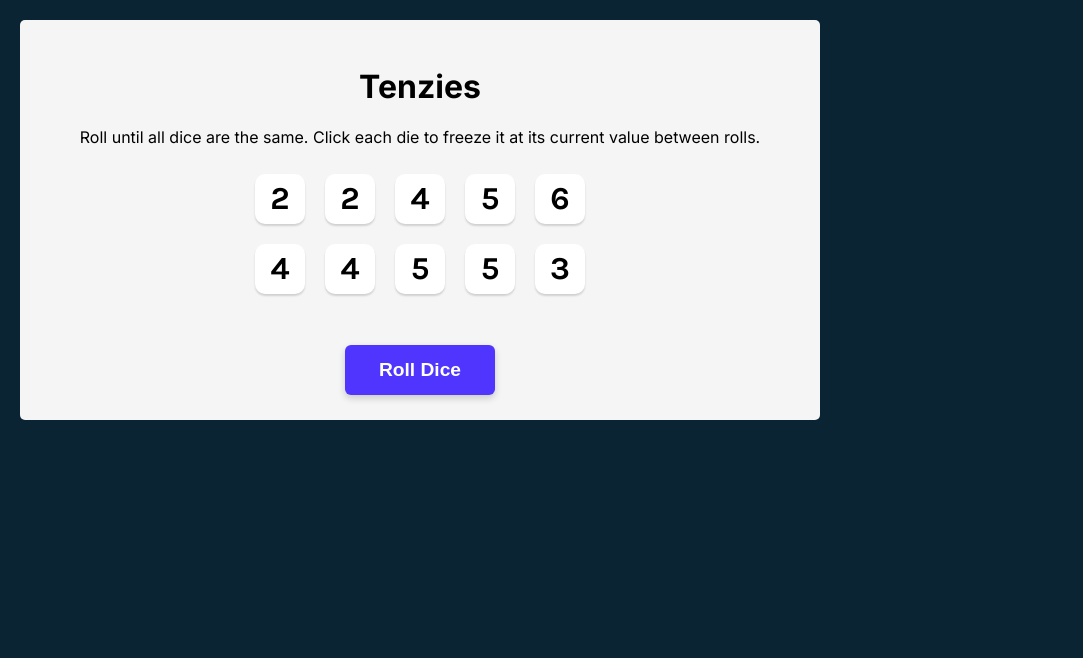
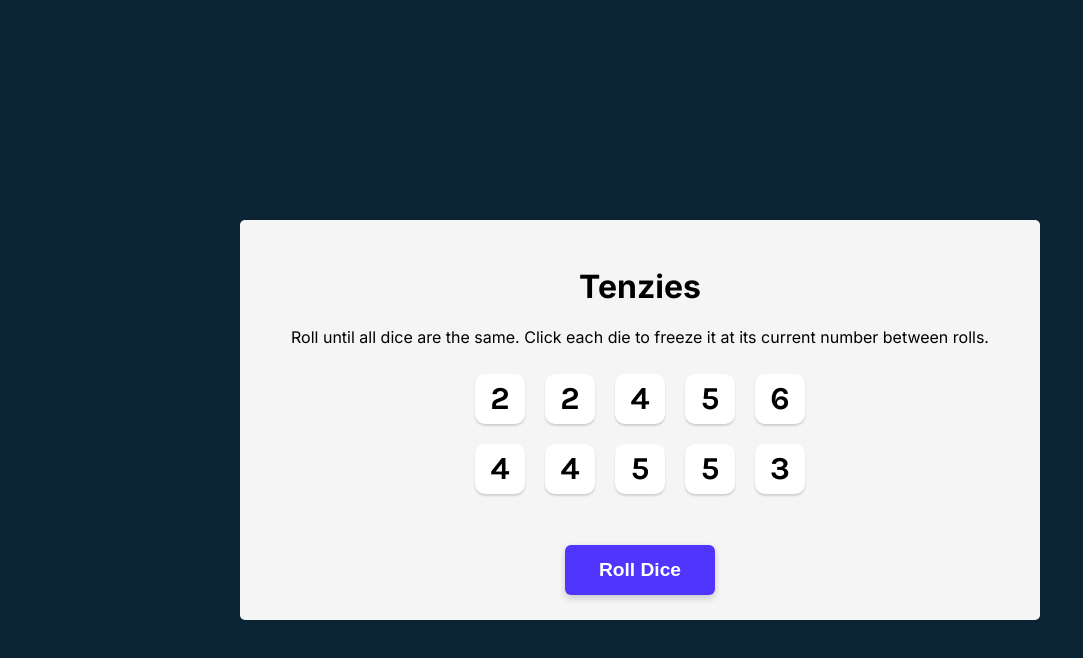
Before and after one commit to mcmurray0125/tenzies-game, a React (Vite) app: page / in a window 1280 px wide. Shown: the top 658 px of the page, without its empty margins (0-1083 px from the left). Built offline with nearby package versions, Linux system fonts and the light colour scheme.

Commit message:
updated margins for large / small screens

```diff
--- a/src/App.jsx
+++ b/src/App.jsx
@@ -68,7 +68,7 @@ export default function App() {
             {tenzies && <Confetti />}
             <div className="game-text">
                 <h1>Tenzies</h1>
-                <p className="info">Roll until all dice are the same. Click each die to freeze it at its current value between rolls.</p>
+                <p className="info">Roll until all dice are the same. Click each die to freeze it at its current number between rolls.</p>
             </div>
             <div className="dice-container">
                 {diceElements}
--- a/src/style.css
+++ b/src/style.css
@@ -19,6 +19,8 @@ main {
   padding: 20px;
   justify-content: space-around;
   align-items: center;
+  margin: auto;
+  margin-top: 10vh;
 }
 
 .dice-container {
@@ -60,3 +62,9 @@ main {
 .game-text {
   text-align: center;
 }
+
+@media screen and (min-width: 530px) and (min-height: 800px) {
+  main {
+    margin-top: 25vh;
+  }
+}
```
